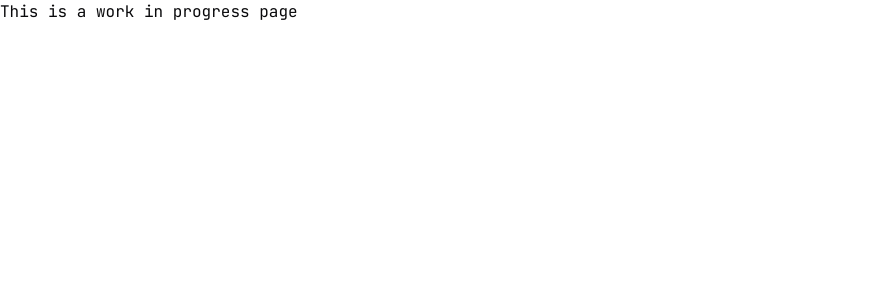
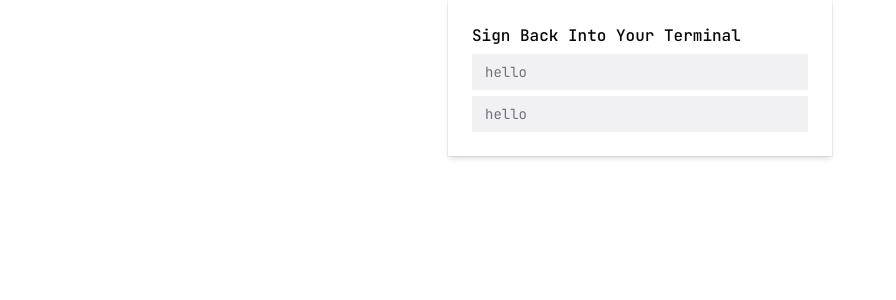
Before and after one commit to sukunaidev/iterationscli, a Next.js app: page /auth/sign-in in a window 1280 px wide. Shown: the top 300 px of the page, without its empty margins (0-896 px from the left). Built offline with nearby package versions, Linux system fonts and the light colour scheme.

Commit message:
imported a card component and made some changes to the sign in page. got rid of sign-in changes that werent commited

```diff
--- a/app/auth/sign-in/page.tsx
+++ b/app/auth/sign-in/page.tsx
@@ -1,11 +1,22 @@
+import { Input } from "@/components/ui/input";
 import React from "react";
+import { Card, CardHeader, CardTitle } from "@/components/ui/card";
+
+function Page() {
+  return (
+    <div>
+      <div className="flex justify-center">
 
 
-function Page(){
-  return (
-    <>
-      This is a work in progress page
-    </>
+        <Card className="w-full max-w-sm">
+          <CardHeader>
+            <CardTitle>Sign Back Into Your Terminal</CardTitle>
+            <Input placeholder="hello"></Input>
+            <Input placeholder="hello"></Input>
+          </CardHeader>
+        </Card>
+      </div>
+    </div>
   )
 }
 
--- /dev/null
+++ b/components/ui/card.tsx
@@ -0,0 +1,100 @@
+import * as React from "react"
+
+import { cn } from "@/lib/utils"
+
+function Card({
+  className,
+  size = "default",
+  ...props
+}: React.ComponentProps<"div"> & { size?: "default" | "sm" }) {
+  return (
+    <div
+      data-slot="card"
+      data-size={size}
+      className={cn(
+        "group/card flex flex-col gap-6 overflow-hidden rounded-4xl bg-card py-6 text-sm text-card-foreground shadow-md ring-1 ring-foreground/5 has-[>img:first-child]:pt-0 data-[size=sm]:gap-4 data-[size=sm]:py-4 dark:ring-foreground/10 *:[img:first-child]:rounded-t-4xl *:[img:last-child]:rounded-b-4xl",
+        className
+      )}
+      {...props}
+    />
+  )
+}
+
+function CardHeader({ className, ...props }: React.ComponentProps<"div">) {
+  return (
+    <div
+      data-slot="card-header"
+      className={cn(
+        "group/card-header @container/card-header grid auto-rows-min items-start gap-1.5 rounded-t-4xl px-6 group-data-[size=sm]/card:px-4 has-data-[slot=card-action]:grid-cols-[1fr_auto] has-data-[slot=card-description]:grid-rows-[auto_auto] [.border-b]:pb-6 group-data-[size=sm]/card:[.border-b]:pb-4",
+        className
+      )}
+      {...props}
+    />
+  )
+}
+
+function CardTitle({ className, ...props }: React.ComponentProps<"div">) {
+  return (
+    <div
+      data-slot="card-title"
+      className={cn("font-heading text-base font-medium", className)}
+      {...props}
+    />
+  )
+}
+
+function CardDescription({ className, ...props }: React.ComponentProps<"div">) {
+  return (
+    <div
+      data-slot="card-description"
+      className={cn("text-sm text-muted-foreground", className)}
+      {...props}
+    />
+  )
+}
+
+function CardAction({ className, ...props }: React.ComponentProps<"div">) {
+  return (
+    <div
+      data-slot="card-action"
+      className={cn(
+        "col-start-2 row-span-2 row-start-1 self-start justify-self-end",
+        className
+      )}
+      {...props}
+    />
+  )
+}
+
+function CardContent({ className, ...props }: React.ComponentProps<"div">) {
+  return (
+    <div
+      data-slot="card-content"
+      className={cn("px-6 group-data-[size=sm]/card:px-4", className)}
+      {...props}
+    />
+  )
+}
+
+function CardFooter({ className, ...props }: React.ComponentProps<"div">) {
+  return (
+    <div
+      data-slot="card-footer"
+      className={cn(
+        "flex items-center rounded-b-4xl px-6 group-data-[size=sm]/card:px-4 [.border-t]:pt-6 group-data-[size=sm]/card:[.border-t]:pt-4",
+        className
+      )}
+      {...props}
+    />
+  )
+}
+
+export {
+  Card,
+  CardHeader,
+  CardFooter,
+  CardTitle,
+  CardAction,
+  CardDescription,
+  CardContent,
+}
```
